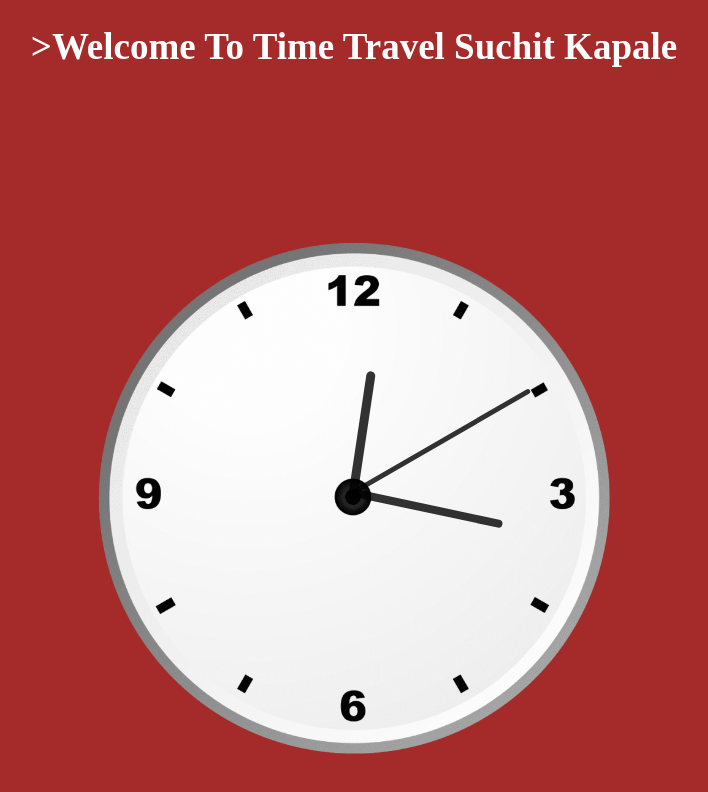
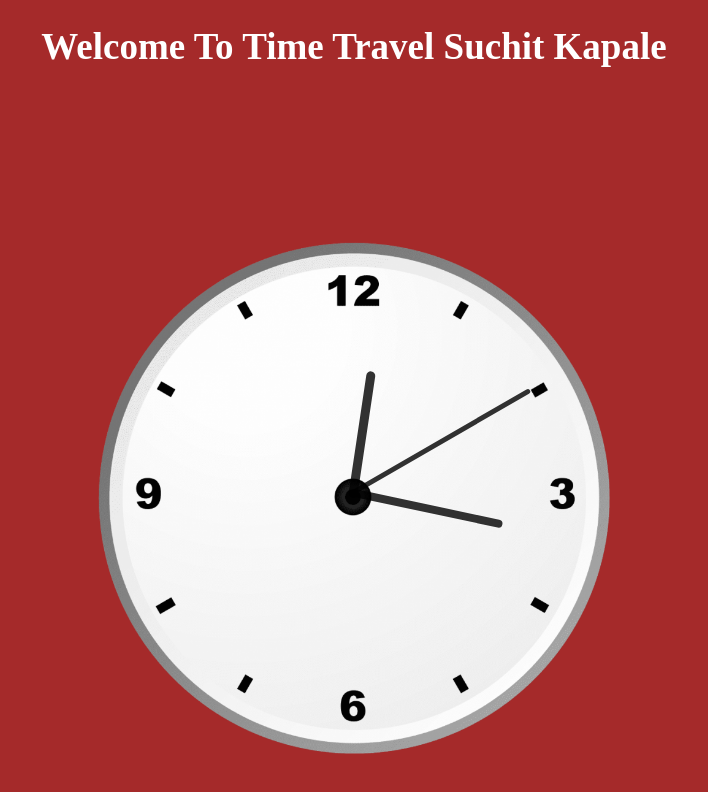
Before and after one commit to kalilinux429/clock, a plain HTML site: page index.html in a window 1280 px wide. Shown: the whole page, without its empty margins (286-994 px from the left). Drawn offline with Linux system fonts and the light colour scheme.

Commit message:
Update index.html

```diff
--- a/index.html
+++ b/index.html
@@ -8,7 +8,7 @@
     <script src="index.js"></script>
 </head>
 <body>
-    <h1>>Welcome to time travel  Suchit Kapale</h1>
+    <h1>Welcome to time travel  Suchit Kapale</h1>
     <div id="clockContainer">
         <div id="hour"></div>
         <div id="minute"></div>
```
